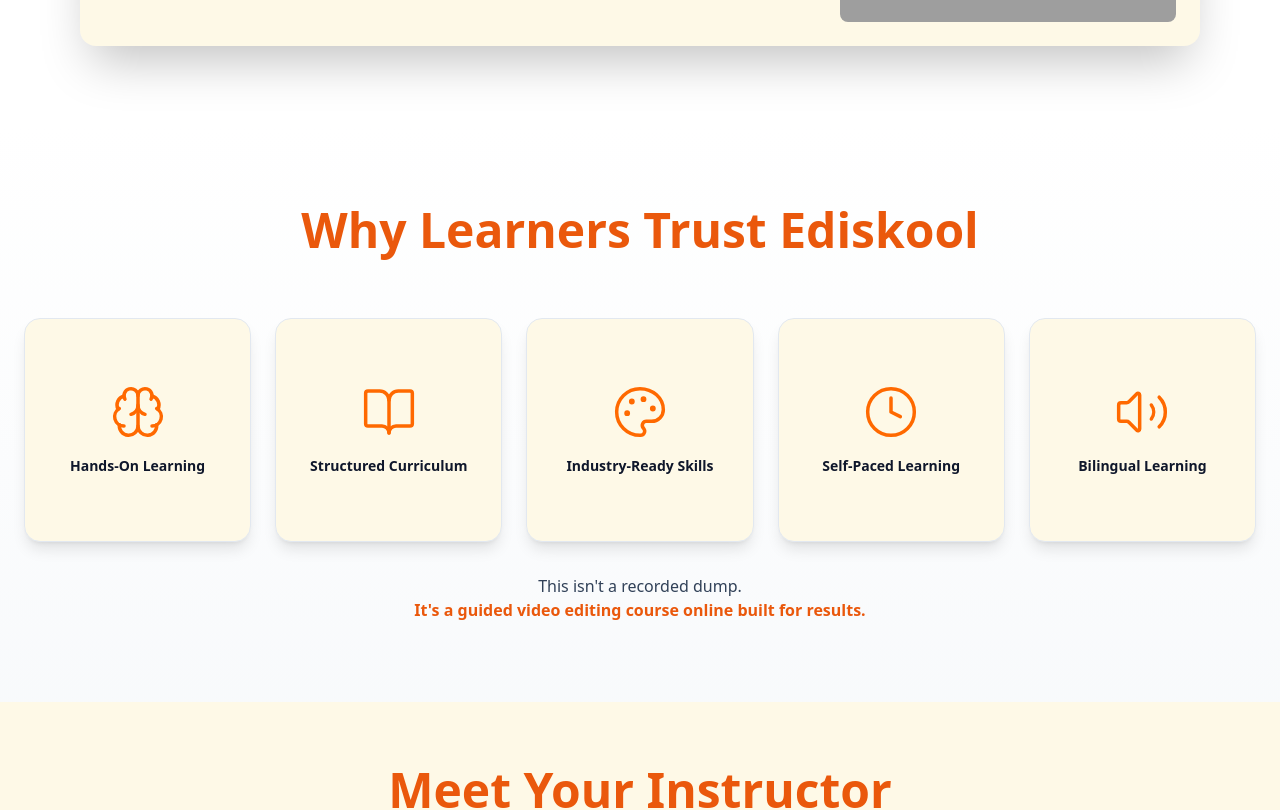
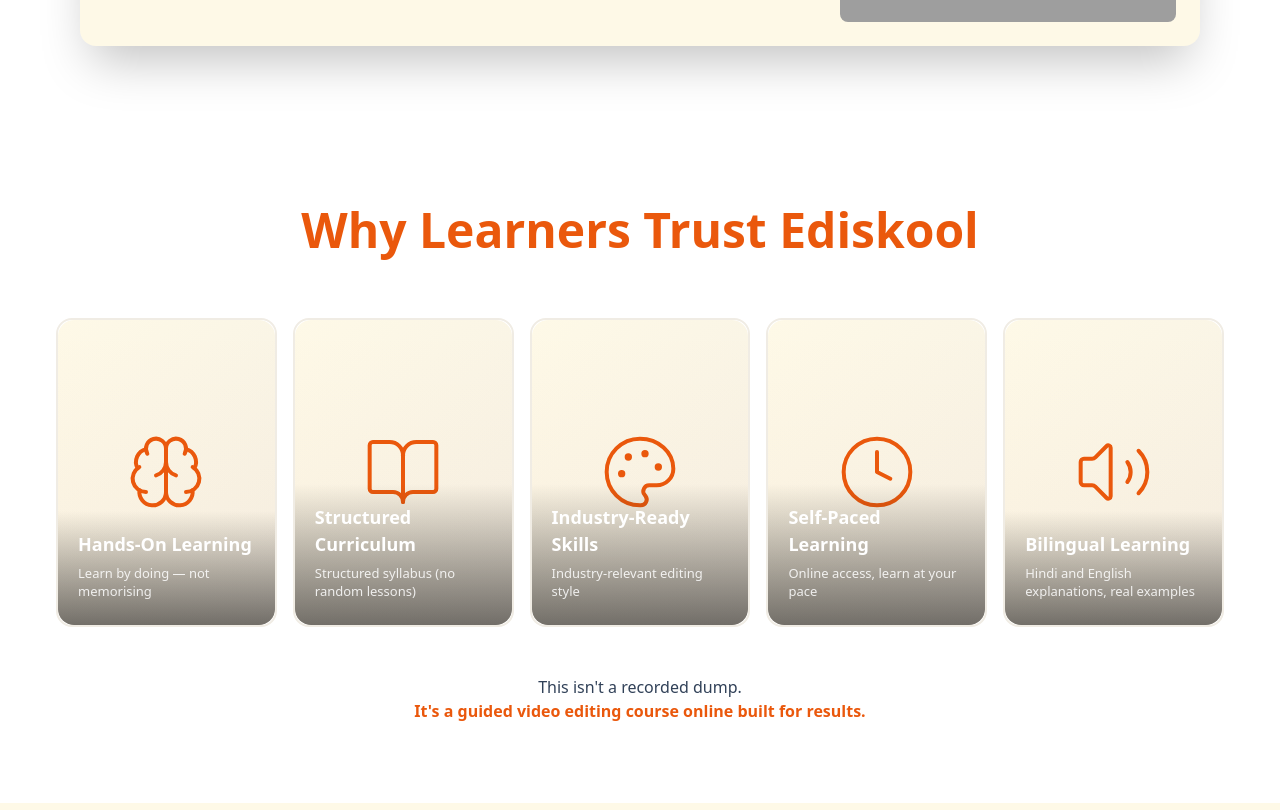
Before and after one commit to 96preetis/Ediskool, a React (Vite) app: page / in a window 1280 px wide. Shown: the part 3185-3995 px from the top of the page. Built offline with nearby package versions, Linux system fonts and the light colour scheme; grey boxes are pictures that could not be loaded.

Commit message:
done all changes 09/03/2026

```diff
--- a/src/components/sections/WhyChooseEditskool.jsx
+++ b/src/components/sections/WhyChooseEditskool.jsx
@@ -1,75 +1,231 @@
 import { Brain, BookOpen, Palette, Clock, Volume2 } from 'lucide-react'
-import { useState } from 'react'
 
 export default function WhyChooseEditskool() {
-  const [hoveredIdx, setHoveredIdx] = useState(null)
-
   const reasons = [
     {
       icon: Brain,
       label: 'Hands-On Learning',
-      description: 'Learn by doing — not memorising'
+      shortDesc: 'Learn by doing — not memorising',
+      longDesc: 'Get your hands dirty from day one. Practice real-world editing techniques in live sessions.'
     },
     {
       icon: BookOpen,
       label: 'Structured Curriculum',
-      description: 'Structured syllabus (no random lessons)'
+      shortDesc: 'Structured syllabus (no random lessons)',
+      longDesc: 'Follow a carefully planned roadmap that builds your skills progressively and logically.'
     },
     {
       icon: Palette,
       label: 'Industry-Ready Skills',
-      description: 'Industry-relevant editing style'
+      shortDesc: 'Industry-relevant editing style',
+      longDesc: 'Learn the exact techniques used by professional editors in the film and YouTube industry.'
     },
     {
       icon: Clock,
       label: 'Self-Paced Learning',
-      description: 'Online access, learn at your pace'
+      shortDesc: 'Online access, learn at your pace',
+      longDesc: 'Study whenever you want, wherever you want. Full access to all course materials forever.'
     },
     {
       icon: Volume2,
       label: 'Bilingual Learning',
-      description: 'Hindi and English explanations, real examples'
+      shortDesc: 'Hindi and English explanations, real examples',
+      longDesc: 'Understand concepts in your preferred language with detailed examples and clear explanations.'
     }
   ]
 
   return (
-    <section id="why-ediskool" className="py-20 px-6 bg-gradient-to-b from-white to-slate-50">
-      <div className="max-w-7xl mx-auto">
+    <section id="why-ediskool" className="py-20 px-6" style={{ backgroundColor: '#ffffff' }}>
+      <style>{`
+        .card-hover-reveal {
+          aspect-ratio: 3 / 4.2;
+        }
+
+        .card-hover-reveal:hover {
+          transform: translateY(-6px);
+          box-shadow: 0 12px 30px rgba(234, 88, 12, 0.15);
+          border-color: #ea580c;
+        }
+
+        .card-hover-reveal:hover .card-bg {
+          filter: brightness(0.92) saturate(1.05);
+        }
+
+        .card-hover-reveal:hover .card-icon {
+          transform: scale(1.12) translateY(-8px);
+        }
+
+        .card-hover-reveal:hover .card-overlay {
+          background: linear-gradient(to top, rgba(26, 26, 26, 0.9) 0%, rgba(26, 26, 26, 0.5) 100%);
+        }
+
+        .card-hover-reveal:hover .card-title-section {
+          transform: translateY(-4px);
+        }
+
+        .card-extra-overlay {
+          position: absolute;
+          top: 0;
+          left: -100%;
+          width: 100%;
+          height: 100%;
+          background: linear-gradient(to bottom, rgba(26, 26, 26, 0.95) 0%, rgba(26, 26, 26, 0.85) 100%);
+          display: flex;
+          flex-direction: column;
+          align-items: flex-start;
+          justify-content: center;
+          padding: 30px 20px;
+          transition: left 0.5s cubic-bezier(0.22, 1, 0.36, 1);
+          border-radius: 16px;
+          z-index: 10;
+        }
+
+        .card-hover-reveal:hover .card-extra-overlay {
+          left: 0;
+        }
+
+        .card-extra-content {
+          color: #ffffff;
+          font-size: 13px;
+          line-height: 1.7;
+          font-weight: 500;
+          text-align: left;
+          opacity: 0;
+          transition: opacity 0.4s ease 0.2s;
+        }
+
+        .card-hover-reveal:hover .card-extra-content {
+          opacity: 1;
+        }
+
+        .card-short-desc-overlay {
+          font-size: 12.5px;
+          opacity: 0;
+          transition: opacity 0.4s ease 0.15s, font-size 0.4s ease 0.15s;
+          margin-bottom: 12px;
+          color: rgba(255, 255, 255, 0.9);
+          font-weight: 500;
+          text-align: left;
+        }
+
+        .card-label-overlay {
+          font-size: 16px;
+          opacity: 0;
+          transition: opacity 0.4s ease 0.12s, font-size 0.4s ease 0.12s;
+          margin-bottom: 8px;
+          color: #ffffff;
+          font-weight: 700;
+          text-align: left;
+        }
+
+        .card-hover-reveal:hover .card-label-overlay {
+          opacity: 1;
+          font-size: 18px;
+        }
+
+        .card-hover-reveal:hover .card-short-desc-overlay {
+          opacity: 1;
+          font-size: 15px;
+        }
+      `}</style>
+
+      <div className="mx-auto w-full px-8" style={{ maxWidth: '1300px' }}>
         <div className="text-center mb-16">
           <h2 className="text-4xl lg:text-5xl font-bold mb-4" style={{ color: '#ea580c' }}>
             Why Learners Trust Ediskool
           </h2>
         </div>
 
-        <div className="grid md:grid-cols-2 lg:grid-cols-5 gap-6 mb-8">
+        {/* 5-Column Grid */}
+        <div className="grid grid-cols-5 gap-4 mb-12">
           {reasons.map((reason, idx) => {
             const IconComponent = reason.icon
-            const isHovered = hoveredIdx === idx
 
             return (
               <div
                 key={idx}
-                className="relative"
-                onMouseEnter={() => setHoveredIdx(idx)}
-                onMouseLeave={() => setHoveredIdx(null)}
+                className="card-hover-reveal"
+                style={{
+                  position: 'relative',
+                  borderRadius: '16px',
+                  backgroundColor: '#ffffff',
+                  overflow: 'hidden',
+                  cursor: 'pointer',
+                  border: '2px solid #f0ece4',
+                  transition: 'transform 0.3s cubic-bezier(0.22, 1, 0.36, 1), box-shadow 0.3s cubic-bezier(0.22, 1, 0.36, 1), border-color 0.3s ease',
+                }}
               >
-                {/* Main Card - Expands on hover */}
-                <div className={`rounded-2xl shadow-lg p-8 flex flex-col items-center justify-center border border-slate-200 hover:shadow-xl hover:border-orange-400 transition-all duration-300 cursor-pointer overflow-hidden ${isHovered ? 'min-h-72' : 'min-h-56'}`} style={{ backgroundColor: '#fef9e7' }}>
-                  {/* Icon - Moves up on hover */}
-                  <div className={`text-orange-500 mb-4 transition-all duration-300 ${isHovered ? '-translate-y-3' : 'translate-y-0'}`}>
-                    <IconComponent size={56} strokeWidth={1.5} />
+                {/* Background with icon */}
+                <div
+                  style={{
+                    position: 'absolute',
+                    inset: 0,
+                    display: 'flex',
+                    alignItems: 'center',
+                    justifyContent: 'center',
+                    background: `linear-gradient(135deg, #fef9e7 0%, #f5f0e4 100%)`,
+                    transition: 'filter 0.5s ease, transform 0.6s cubic-bezier(0.22, 1, 0.36, 1)',
+                    borderRadius: '16px',
+                    overflow: 'hidden',
+                  }}
+                  className="card-bg"
+                >
+                  <IconComponent size={80} strokeWidth={1.2} style={{ color: '#ea580c', transition: 'transform 0.5s cubic-bezier(0.22, 1, 0.36, 1)' }} className="card-icon" />
+                </div>
+
+                {/* Gradient overlay - light to darker */}
+                <div
+                  style={{
+                    position: 'absolute',
+                    inset: 0,
+                    background: 'linear-gradient(to top, rgba(234, 88, 12, 0.03) 0%, rgba(255, 255, 255, 0) 100%)',
+                    transition: 'background 0.4s ease',
+                    borderRadius: '16px',
+                    pointerEvents: 'none',
+                  }}
+                  className="card-overlay"
+                />
+
+                {/* Long Description Overlay - slides from left */}
+                <div className="card-extra-overlay">
+                  <div className="card-label-overlay">
+                    {reason.label}
                   </div>
+                  <div className="card-short-desc-overlay">
+                    {reason.shortDesc}
+                  </div>
+                  <div className="card-extra-content">
+                    {reason.longDesc}
+                  </div>
+                </div>
 
-                  {/* Label */}
-                  <p className="text-center font-semibold text-slate-900 text-sm">
-                    {reason.label}
-                  </p>
-
-                  {/* Description - Slides in on hover */}
-                  <div className={`mt-4 transition-all duration-500 ${isHovered ? 'opacity-100 translate-y-0' : 'opacity-0 translate-y-2 hidden'}`}>
-                    <p className="text-center text-slate-700 text-sm leading-relaxed max-w-xs flex items-start gap-3">
-                      <span className="text-orange-500 font-bold text-lg flex-shrink-0">✔</span>
-                      <span>{reason.description}</span>
+                {/* Content Block */}
+                <div
+                  style={{
+                    position: 'absolute',
+                    bottom: 0,
+                    left: 0,
+                    right: 0,
+                    padding: '20px',
+                    background: 'linear-gradient(to top, rgba(26, 26, 26, 0.6) 0%, rgba(26, 26, 26, 0) 100%)',
+                    transition: 'background 0.4s ease 0.05s',
+                    paddingBottom: '24px',
+                    borderRadius: '0 0 16px 16px',
+                  }}
+                  className="card-content-block"
+                >
+                  {/* Title + Short Desc */}
+                  <div
+                    style={{
+                      transition: 'transform 0.45s cubic-bezier(0.22, 1, 0.36, 1)',
+                    }}
+                    className="card-title-section"
+                  >
+                    <h3 style={{ color: '#ffffff', fontWeight: 'bold', fontSize: '18px', margin: '0 0 6px 0' }}>
+                      {reason.label}
+                    </h3>
+                    <p style={{ color: 'rgba(255, 255, 255, 0.85)', fontSize: '13px', margin: 0, lineHeight: '1.4' }}>
+                      {reason.shortDesc}
                     </p>
                   </div>
                 </div>
```
